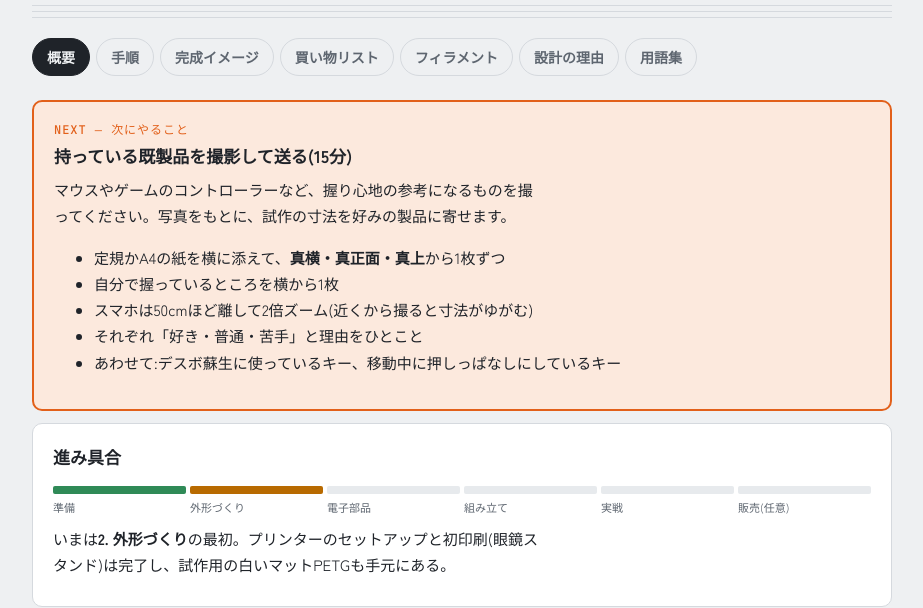
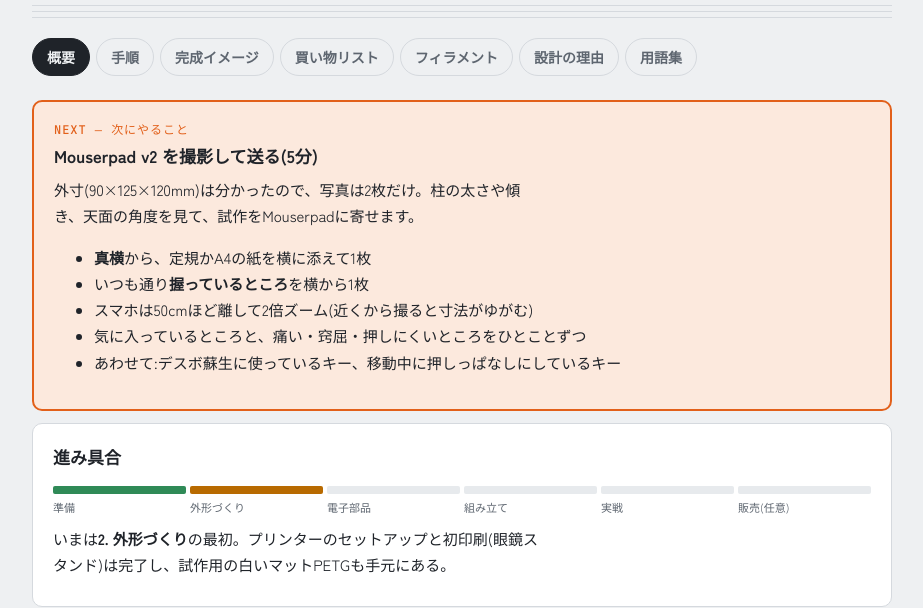
Before and after one commit to sakusaku121-collab/english-music, a plain HTML site: page docs/overview/index.html in a window 1280 px wide. Shown: the part 230-838 px from the top of the page, without its empty margins (178-1101 px from the left). Drawn offline with Linux system fonts and the light colour scheme; a web font is replaced by a local one.

Commit message:
Overview: narrow next step to two Mouserpad photos
Co-Authored-By: Claude Opus 5.5 <noreply@anthropic.com>
Claude-Session: https://claude.ai/code/session_01ThzuGXK6S7NqYLh6Nf2WKa

```diff
--- a/docs/overview/index.html
+++ b/docs/overview/index.html
@@ -109,13 +109,13 @@ section[role="tabpanel"]{min-width:0}
   <div class="stack">
     <div class="panel next">
       <div class="label">NEXT ― 次にやること</div>
-      <h3>持っている既製品を撮影して送る(15分)</h3>
-      <p>マウスやゲームのコントローラーなど、握り心地の参考になるものを撮ってください。写真をもとに、試作の寸法を好みの製品に寄せます。</p>
+      <h3>Mouserpad v2 を撮影して送る(5分)</h3>
+      <p>外寸(90×125×120mm)は分かったので、写真は2枚だけ。柱の太さや傾き、天面の角度を見て、試作をMouserpadに寄せます。</p>
       <ul>
-        <li>定規かA4の紙を横に添えて、<b>真横・真正面・真上</b>から1枚ずつ</li>
-        <li>自分で握っているところを横から1枚</li>
+        <li><b>真横</b>から、定規かA4の紙を横に添えて1枚</li>
+        <li>いつも通り<b>握っているところ</b>を横から1枚</li>
         <li>スマホは50cmほど離して2倍ズーム(近くから撮ると寸法がゆがむ)</li>
-        <li>それぞれ「好き・普通・苦手」と理由をひとこと</li>
+        <li>気に入っているところと、痛い・窍屈・押しにくいところをひとことずつ</li>
         <li>あわせて:デスボ蘇生に使っているキー、移動中に押しっぱなしにしているキー</li>
       </ul>
     </div>
```
